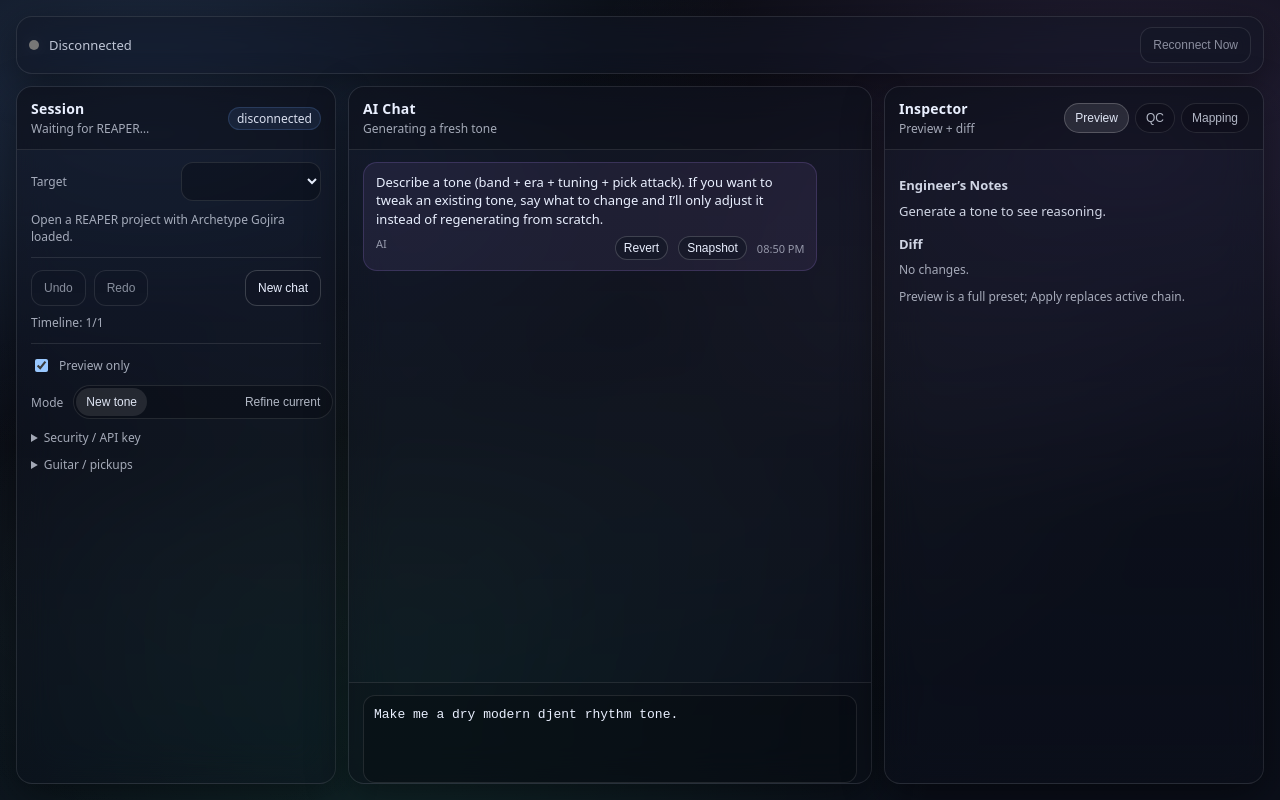
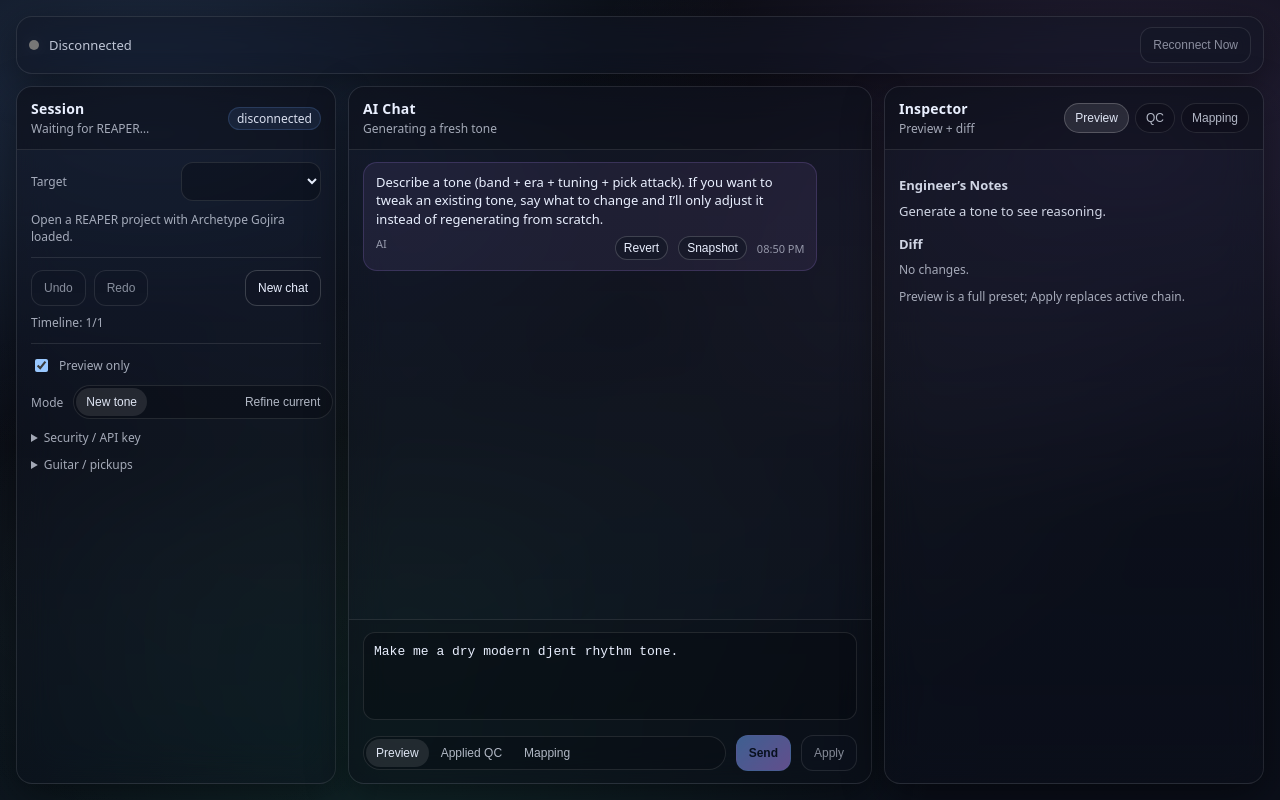
Before and after one commit to er2g/gojira-reaper-sidecar, a React (Vite) app in the folder gojira_brain_ui/ui/: page / in a window 1280 px wide. Built offline with nearby package versions, Linux system fonts and the light colour scheme.

Commit message:
Fix chat composer send UI + Enter to send

```diff
--- a/gojira_brain_ui/ui/src/components/ChatPanel.tsx
+++ b/gojira_brain_ui/ui/src/components/ChatPanel.tsx
@@ -75,6 +75,14 @@ export default function ChatPanel(props: {
           <textarea
             value={props.composer}
             onChange={(e) => props.setComposer(e.target.value)}
+            onKeyDown={(e) => {
+              if (e.key !== "Enter") return;
+              if (e.shiftKey) return;
+              e.preventDefault();
+              if (props.busy) return;
+              if (!props.canSend) return;
+              props.onSend();
+            }}
             placeholder='Ask for a specific tone… or tweak the current one (e.g. "törpüle biraz, high-mid daha az, gate biraz daha az").'
           />
           <div className="composerActions">
--- a/gojira_brain_ui/ui/src/styles.css
+++ b/gojira_brain_ui/ui/src/styles.css
@@ -108,6 +108,12 @@ body::before {
   -webkit-backdrop-filter: blur(18px) saturate(1.2);
   overflow: hidden;
   min-height: 0;
+}
+
+.panel.chat {
+  display: flex;
+  flex-direction: column;
+  height: 100%;
 }
 
 .panelHeader {
@@ -303,7 +309,7 @@ textarea {
 .chatWrap {
   display: flex;
   flex-direction: column;
-  height: 100%;
+  flex: 1;
   min-height: 0;
 }
 
```
